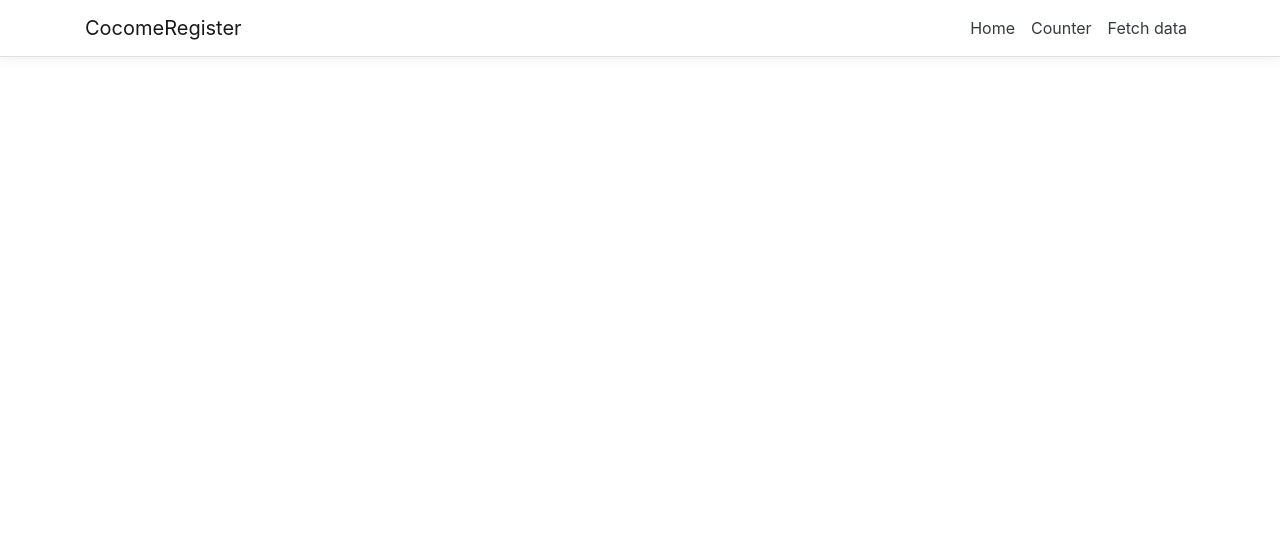
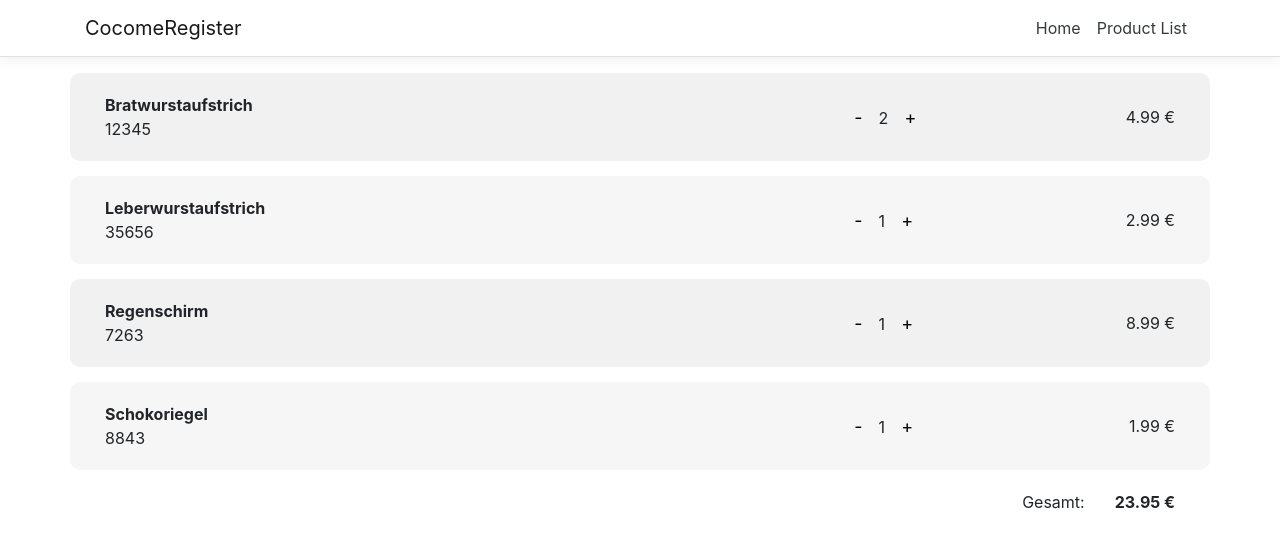
Before and after one commit to LisaWittmann/cocome-impl, an Angular app in the folder CocomeRegister/ClientApp/: page /product-list in a window 1280 px wide. Before the commit this address led to /. Shown: the top 546 px of the page. Built offline with nearby package versions, Linux system fonts and the light colour scheme.

Commit message:
add product-list component with test data

```diff
--- a/CocomeRegister/ClientApp/package.json
+++ b/CocomeRegister/ClientApp/package.json
@@ -25,13 +25,9 @@
     "bootstrap": "^4.6.0",
     "core-js": "^3.8.3",
     "jquery": "^3.5.1",
-    "node-sass": "^5.0.0",
     "oidc-client": "^1.11.3",
     "popper.js": "^1.16.0",
-    "protractor": "~5.4.2",
     "rxjs": "^6.6.3",
-    "ts-node": "~8.4.1",
-    "tslint": "~5.20.0",
     "zone.js": "0.9.1"
   },
   "devDependencies": {
--- a/CocomeRegister/ClientApp/src/app/app.module.ts
+++ b/CocomeRegister/ClientApp/src/app/app.module.ts
@@ -9,6 +9,7 @@ import { NavMenuComponent } from './nav-menu/nav-menu.component';
 import { HomeComponent } from './home/home.component';
 import { CounterComponent } from './counter/counter.component';
 import { FetchDataComponent } from './fetch-data/fetch-data.component';
+import { ProductListComponent } from './product-list/product-list.component';
 
 @NgModule({
   declarations: [
@@ -16,7 +17,8 @@ import { FetchDataComponent } from './fetch-data/fetch-data.component';
     NavMenuComponent,
     HomeComponent,
     CounterComponent,
-    FetchDataComponent
+    FetchDataComponent,
+    ProductListComponent,
   ],
   imports: [
     BrowserModule.withServerTransition({ appId: 'ng-cli-universal' }),
@@ -26,6 +28,7 @@ import { FetchDataComponent } from './fetch-data/fetch-data.component';
       { path: '', component: HomeComponent, pathMatch: 'full' },
       { path: 'counter', component: CounterComponent },
       { path: 'fetch-data', component: FetchDataComponent },
+      { path: 'product-list', component: ProductListComponent },
     ])
   ],
   providers: [],
--- a/CocomeRegister/ClientApp/src/app/nav-menu/nav-menu.component.html
+++ b/CocomeRegister/ClientApp/src/app/nav-menu/nav-menu.component.html
@@ -28,13 +28,8 @@
             <a class="nav-link text-dark" [routerLink]="['/']">Home</a>
           </li>
           <li class="nav-item" [routerLinkActive]="['link-active']">
-            <a class="nav-link text-dark" [routerLink]="['/counter']"
-              >Counter</a
-            >
-          </li>
-          <li class="nav-item" [routerLinkActive]="['link-active']">
-            <a class="nav-link text-dark" [routerLink]="['/fetch-data']"
-              >Fetch data</a
+            <a class="nav-link text-dark" [routerLink]="['/product-list']"
+              >Product List</a
             >
           </li>
         </ul>
--- /dev/null
+++ b/CocomeRegister/ClientApp/src/app/product-list/product-list.component.css
@@ -0,0 +1,42 @@
+.product-list-item {
+  align-items: center;
+  background-color: #f6f6f6;
+  border-radius: 10px;
+  padding: 20px;
+  margin-bottom: 15px;
+}
+
+.product-list-item:nth-child(2n-1) {
+  background-color: #f1f1f1;
+}
+
+p {
+  margin: 0;
+}
+
+.button--icon {
+  background-color: transparent;
+  border: none;
+  margin: 0 10px;
+  font-size: 18px;
+  font-weight: 400;
+}
+
+  .button--icon:hover {
+    color: pink;
+    font-weight: 600;
+  }
+
+.product-price {
+  display: flex;
+  justify-content: flex-end;
+}
+
+.product-list-total {
+  margin: 20px;
+  justify-content: flex-end;
+}
+
+.product-list-total > * {
+  margin-left: 30px;
+}
--- /dev/null
+++ b/CocomeRegister/ClientApp/src/app/product-list/product-list.component.html
@@ -0,0 +1,18 @@
+<div *ngFor="let product of getProductSet()" class="product-list-item row">
+    <div class="product-info col-8">
+        <strong>{{ product.name }}</strong>
+        <p>{{ product.id }}</p>
+    </div>
+    <div class="product-amount col-2">
+        <button class="button--icon" (click)="removeProduct(product)">-</button>
+        <span>{{ getAmount(products, product) }}</span>
+        <button class="button--icon" (click)="addProduct(product)">+</button>
+    </div>
+    <div class="product-price col-2">
+        <p>{{ product.price.toFixed(2) }} €</p>
+    </div>
+</div>
+<div class="product-list-total row">
+    <span>Gesamt:</span>
+    <strong>{{ getTotalPrice() }} €</strong>
+</div>
--- /dev/null
+++ b/CocomeRegister/ClientApp/src/app/product-list/product-list.component.ts
@@ -0,0 +1,101 @@
+import { Component } from '@angular/core';
+
+@Component({
+  selector: 'app-product-list',
+  templateUrl: './product-list.component.html',
+  styleUrls: ['./product-list.component.css']
+})
+export class ProductListComponent {
+  // test data
+  products: Product[] = [
+    {
+      id: 12345,
+      name: "Bratwurstaufstrich",
+      price: 4.99,
+      description: ""
+    },
+    {
+      id: 12345,
+      name: "Bratwurstaufstrich",
+      price: 4.99,
+      description: ""
+    },
+    {
+      id: 35656,
+      name: "Leberwurstaufstrich",
+      price: 2.99,
+      description: ""
+    },
+    {
+      id: 7263,
+      name: "Regenschirm",
+      price: 8.99,
+      description: ""
+    },
+    {
+      id: 8843,
+      name: "Schokoriegel",
+      price: 1.99,
+      description: ""
+    }
+  ];
+
+  /**
+   * get amount of product in product list
+   * products are compared by their id
+   * @param products list that should be filtered
+   * @param product product for which id the list will be filtered
+   * @returns amount of product in list
+   */
+  getAmount(products: Array<Product>, product: Product): number {
+    return products.filter(p => p.id == product.id).length;
+  }
+
+  /**
+   * transform component's product list into a set
+   * @returns array without dublicated items
+   */
+  getProductSet(): Array<Product> {
+    const productSet = [];
+    for (const product of this.products) {
+      if (!this.getAmount(productSet, product)) productSet.push(product);
+    }
+    return productSet;
+  }
+
+  /**
+   * get sum of all product prices
+   * @returns total price of component's product list
+   */
+  getTotalPrice(): string {
+    let sum = 0;
+    for (const product of this.products) {
+      sum += product.price;
+    }
+    return sum.toFixed(2);
+  }
+
+  /**
+   * add product to component's product list
+   * @param product product that should be added
+   */
+  addProduct(product: Product): void {
+    this.products.push(product);
+  }
+
+  /**
+   * remove product from component's product list
+   * @param product product that should be removed
+   */
+  removeProduct(product: Product): void {
+    this.products = this.products.filter(p => p != product);
+    console.log(this.products);
+  }
+}
+
+interface Product {
+  id: number;
+  name: string;
+  price: number;
+  description: string;
+}
```
Also changed, not shown: 2 other files (tests, documents, lock files or other folders).
